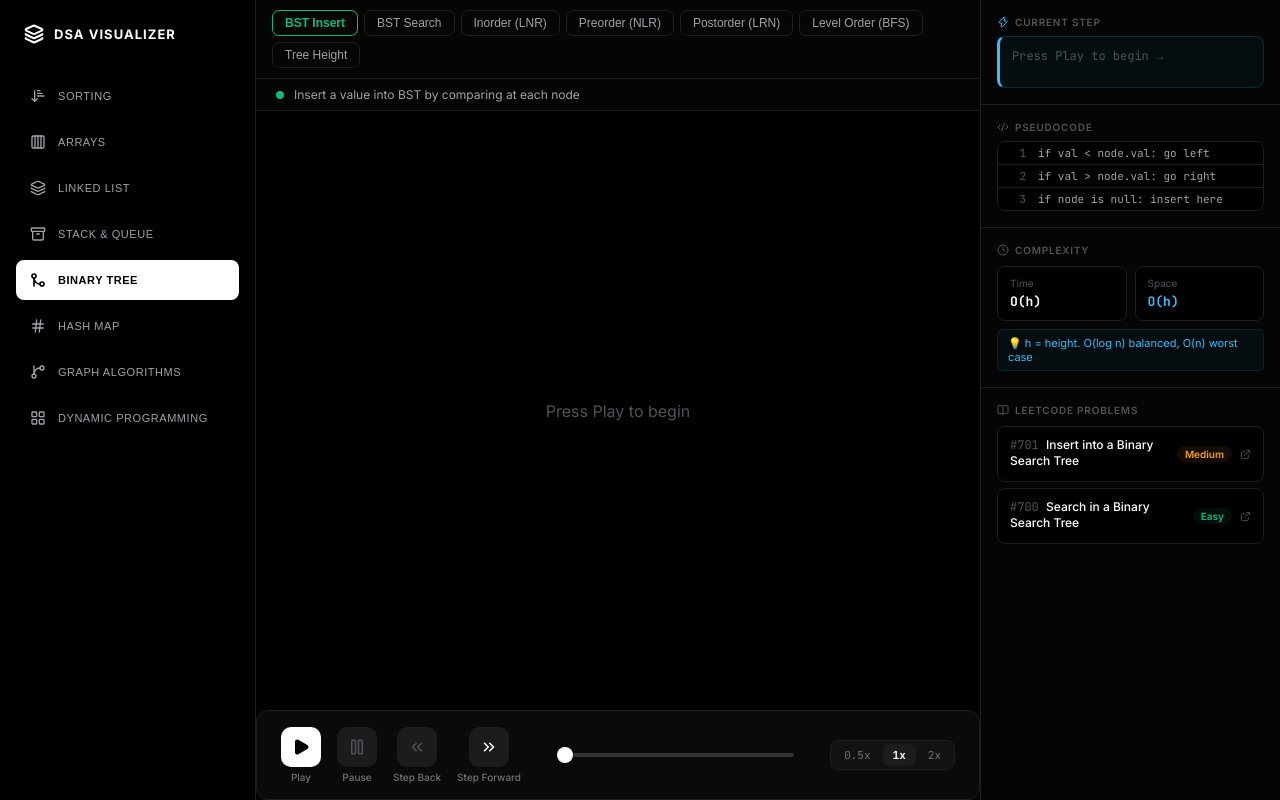
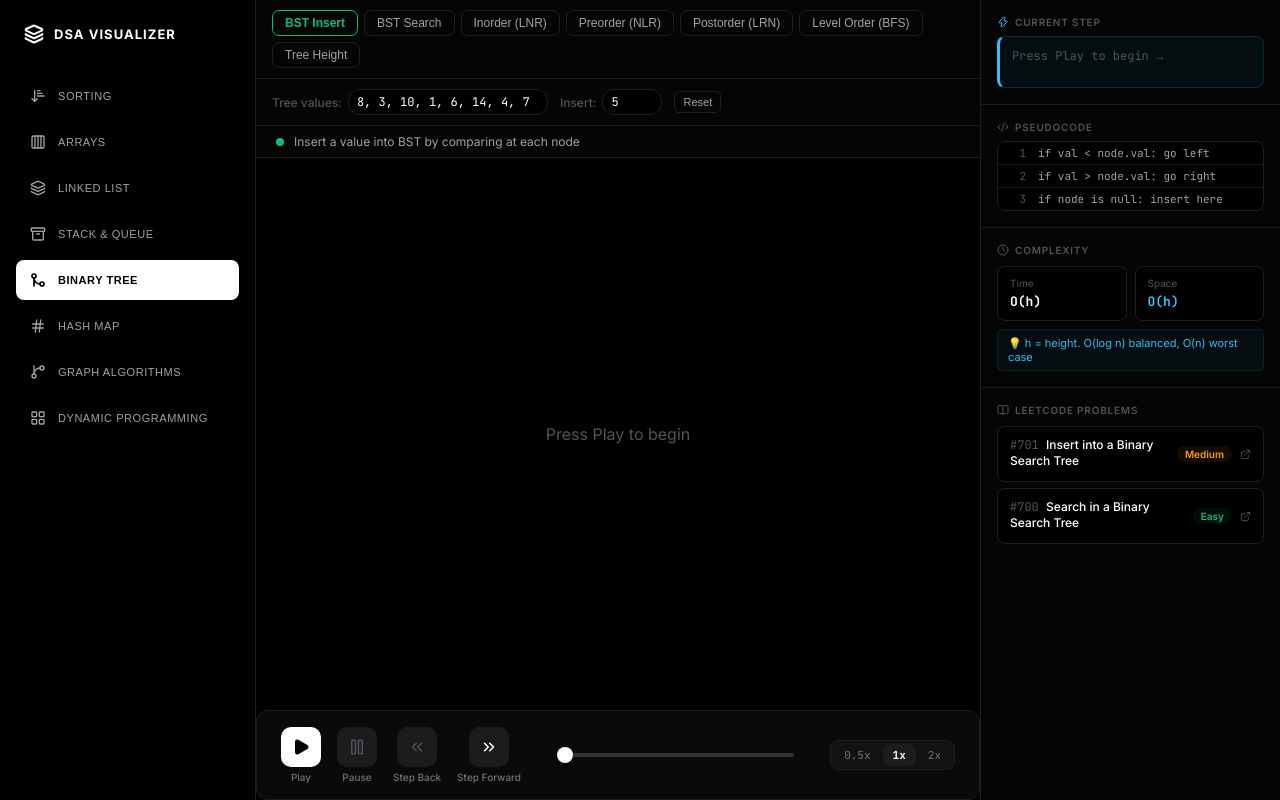
Before and after one commit to hassarch/dsa-visualizer, a Next.js app: page /binary-tree in a window 1280 px wide. Both pictures are taken after a click on the button "BST Insert". Built offline with nearby package versions, Linux system fonts and the light colour scheme.

Commit message:
tree visuals

```diff
--- a/app/binary-tree/page.jsx
+++ b/app/binary-tree/page.jsx
@@ -4,7 +4,7 @@ import { usePlayback } from '../../hooks/usePlayback'
 import { bstInsert, bstSearch, inorderTraversal, preorderTraversal, postorderTraversal, levelOrderTraversal, treeHeight } from '../../engines/binaryTreeEngines'
 import PlaybackControls from '../../components/PlaybackControls'
 import Sidebar from '../../components/Sidebar'
-import { ExternalLink, Clock, Database, Zap, BookOpen, Code2 } from 'lucide-react'
+import { ExternalLink, Clock, Zap, BookOpen, Code2 } from 'lucide-react'
 
 const ALGOS = {
   bstInsert: {
@@ -150,6 +150,69 @@ export default function BinaryTreePage() {
             ))}
           </div>
 
+          {/* Input Controls */}
+          <div style={{ padding: '10px 16px', borderBottom: '1px solid var(--border)', background: 'var(--bg-surface)', display: 'flex', gap: 12, alignItems: 'center', flexWrap: 'wrap' }}>
+            <div style={{ display: 'flex', alignItems: 'center', gap: 6 }}>
+              <span style={{ fontSize: 12, color: 'var(--text-muted)', fontWeight: 500 }}>Tree values:</span>
+              <input
+                type="text"
+                value={Array.isArray(input.values) ? input.values.join(', ') : ''}
+                onChange={(e) => {
+                  const values = e.target.value.split(',').map(v => parseInt(v.trim())).filter(v => !isNaN(v))
+                  setInput({ ...input, values })
+                  playback.reset()
+                }}
+                style={{
+                  padding: '4px 8px', borderRadius: 5, border: '1px solid var(--border)',
+                  background: 'var(--bg-canvas)', color: 'var(--text-primary)',
+                  fontSize: 12, fontFamily: 'JetBrains Mono, monospace', width: 200
+                }}
+                placeholder="8, 3, 10, 1, 6, 14, 4, 7"
+              />
+            </div>
+
+            {(algoKey === 'bstInsert' || algoKey === 'bstSearch') && (
+              <div style={{ display: 'flex', alignItems: 'center', gap: 6 }}>
+                <span style={{ fontSize: 12, color: 'var(--text-muted)', fontWeight: 500 }}>
+                  {algoKey === 'bstInsert' ? 'Insert:' : 'Search:'}
+                </span>
+                <input
+                  type="number"
+                  value={algoKey === 'bstInsert' ? (input.insertVal || '') : (input.searchVal || '')}
+                  onChange={(e) => {
+                    const val = parseInt(e.target.value)
+                    if (algoKey === 'bstInsert') {
+                      setInput({ ...input, insertVal: isNaN(val) ? '' : val })
+                    } else {
+                      setInput({ ...input, searchVal: isNaN(val) ? '' : val })
+                    }
+                    playback.reset()
+                  }}
+                  style={{
+                    padding: '4px 8px', borderRadius: 5, border: '1px solid var(--border)',
+                    background: 'var(--bg-canvas)', color: 'var(--text-primary)',
+                    fontSize: 12, fontFamily: 'JetBrains Mono, monospace', width: 60
+                  }}
+                  placeholder={algoKey === 'bstInsert' ? '5' : '6'}
+                />
+              </div>
+            )}
+
+            <button
+              onClick={() => {
+                setInput(ALGOS[algoKey].defaultInput)
+                playback.reset()
+              }}
+              style={{
+                padding: '4px 8px', borderRadius: 5, border: '1px solid var(--border)',
+                background: 'transparent', color: 'var(--text-secondary)',
+                fontSize: 11, cursor: 'pointer', transition: 'all 0.15s'
+              }}
+            >
+              Reset
+            </button>
+          </div>
+
           {/* Description */}
           <div style={{ padding: '8px 20px', background: 'var(--bg-surface)', borderBottom: '1px solid var(--border)', display: 'flex', alignItems: 'center', gap: 10 }}>
             <div style={{ width: 8, height: 8, borderRadius: '50%', background: algo.color, flexShrink: 0 }} />
@@ -217,8 +280,10 @@ function TreeCanvas({ frame, algoKey, algo }) {
   const foundId = frame?.foundId
   const newId = frame?.newId
   const heights = frame?.heights ?? {}
+  const currentId = frame?.currentId // For inorder traversal green highlight
 
   function getNodeColor(node) {
+    if (node.id === currentId) return '#10B981' // Green for current visited node (inorder)
     if (node.id === foundId) return 'var(--sorted)'
     if (foundId === -1) return 'var(--swap)'
     if (node.id === newId) return 'var(--sorted)'
@@ -240,8 +305,18 @@ function TreeCanvas({ frame, algoKey, algo }) {
     <svg width="100%" height="100%" viewBox="0 0 720 400" style={{ display: 'block' }}>
       <defs>
         <filter id="tree-glow">
-          <feGaussianBlur stdDeviation="4" result="blur" />
-          <feMerge><feMergeNode in="blur" /><feMergeNode in="SourceGraphic" /></feMerge>
+          <feGaussianBlur stdDeviation="3" result="blur" />
+          <feMerge>
+            <feMergeNode in="blur" />
+            <feMergeNode in="SourceGraphic" />
+          </feMerge>
+        </filter>
+        <filter id="tree-new-glow">
+          <feGaussianBlur stdDeviation="5" result="blur" />
+          <feMerge>
+            <feMergeNode in="blur" />
+            <feMergeNode in="SourceGraphic" />
+          </feMerge>
         </filter>
       </defs>
 
@@ -250,24 +325,45 @@ function TreeCanvas({ frame, algoKey, algo }) {
         const pos = positions[node.id]
         if (!pos) return null
 
+        const isInPath = path.has(node.id)
+        const isActiveNode = highlight.has(node.id)
+
         return (
           <g key={`edges-${node.id}`}>
             {node.leftId && positions[node.leftId] && (
               <line
                 x1={pos.x} y1={pos.y}
                 x2={positions[node.leftId].x} y2={positions[node.leftId].y}
-                stroke={path.has(node.id) && path.has(node.leftId) ? algo.color : 'var(--border)'}
-                strokeWidth={path.has(node.id) && path.has(node.leftId) ? 2 : 1.5}
-                style={{ transition: 'stroke 0.3s' }}
+                stroke={
+                  isInPath && path.has(node.leftId) ? algo.color :
+                  isActiveNode && highlight.has(node.leftId) ? `${algo.color}88` :
+                  'var(--border)'
+                }
+                strokeWidth={
+                  isInPath && path.has(node.leftId) ? 3 :
+                  isActiveNode && highlight.has(node.leftId) ? 2.5 :
+                  1.5
+                }
+                style={{ transition: 'all 0.3s ease' }}
+                strokeDasharray={isActiveNode && highlight.has(node.leftId) ? '5,5' : 'none'}
               />
             )}
             {node.rightId && positions[node.rightId] && (
               <line
                 x1={pos.x} y1={pos.y}
                 x2={positions[node.rightId].x} y2={positions[node.rightId].y}
-                stroke={path.has(node.id) && path.has(node.rightId) ? algo.color : 'var(--border)'}
-                strokeWidth={path.has(node.id) && path.has(node.rightId) ? 2 : 1.5}
-                style={{ transition: 'stroke 0.3s' }}
+                stroke={
+                  isInPath && path.has(node.rightId) ? algo.color :
+                  isActiveNode && highlight.has(node.rightId) ? `${algo.color}88` :
+                  'var(--border)'
+                }
+                strokeWidth={
+                  isInPath && path.has(node.rightId) ? 3 :
+                  isActiveNode && highlight.has(node.rightId) ? 2.5 :
+                  1.5
+                }
+                style={{ transition: 'all 0.3s ease' }}
+                strokeDasharray={isActiveNode && highlight.has(node.rightId) ? '5,5' : 'none'}
               />
             )}
           </g>
@@ -281,29 +377,61 @@ function TreeCanvas({ frame, algoKey, algo }) {
         const color = getNodeColor(node)
         const isActive = highlight.has(node.id)
         const isNew = node.id === newId
+        const isInPath = path.has(node.id)
+        const isCurrent = node.id === currentId // Green visited node
         const h = heights[node.id]
 
         return (
-          <g key={node.id}>
-            {/* Glow */}
-            {(isActive || isNew) && (
-              <circle cx={pos.x} cy={pos.y} r={26} fill="none" stroke={color} strokeWidth={1} opacity={0.2} filter="url(#tree-glow)" />
+          <g key={node.id} opacity={1} style={{ visibility: 'visible' }}>
+            {/* Glow for active/new/current nodes */}
+            {(isActive || isNew || isCurrent) && (
+              <circle cx={pos.x} cy={pos.y} r={28} fill="none" stroke={color} strokeWidth={1.5} opacity={0.3} filter="url(#tree-glow)" />
+            )}
+
+            {/* Extra glow for newly inserted node */}
+            {isNew && (
+              <circle cx={pos.x} cy={pos.y} r={32} fill="none" stroke={color} strokeWidth={1} opacity={0.2} filter="url(#tree-new-glow)" />
+            )}
+
+            {/* Extra glow for current visited node */}
+            {isCurrent && (
+              <circle cx={pos.x} cy={pos.y} r={32} fill="none" stroke={color} strokeWidth={1} opacity={0.25} filter="url(#tree-glow)" />
             )}
 
             {/* Node circle */}
             <circle
-              cx={pos.x} cy={pos.y} r={isActive || isNew ? 22 : 20}
-              fill={`${color}18`} stroke={color}
-              strokeWidth={isActive || isNew ? 2.5 : 1.5}
-              style={{ transition: 'all 0.3s' }}
+              cx={pos.x} cy={pos.y} r={isActive || isNew || isCurrent ? 22 : isInPath ? 21 : 20}
+              fill={isCurrent ? 'rgba(16,185,129,0.2)' : `${color}22`}
+              stroke={color}
+              strokeWidth={isNew ? 3.5 : isCurrent ? 3.5 : isActive ? 3 : isInPath ? 2.5 : 2}
+              opacity={1}
+              style={{ transition: 'all 0.3s ease' }}
+              strokeDasharray={isActive && !isNew && !isCurrent ? '3,3' : 'none'}
             />
 
             {/* Value */}
             <text x={pos.x} y={pos.y + 5} textAnchor="middle"
-              fill={color} fontSize={14} fontWeight="700" fontFamily="JetBrains Mono, monospace"
-              style={{ transition: 'all 0.3s' }}>
+              fill={color} fontSize={14} fontWeight={isActive || isNew || isCurrent ? 800 : 700} fontFamily="JetBrains Mono, monospace"
+              opacity={1}
+              style={{ transition: 'all 0.3s ease' }}>
               {node.val}
             </text>
+
+            {/* Current visited indicator */}
+            {isCurrent && (
+              <text x={pos.x} y={pos.y - 30} textAnchor="middle"
+                fill={color} fontSize={10} fontWeight="600" fontFamily="JetBrains Mono, monospace">
+                ✓ VISIT
+              </text>
+            )}
+
+            {/* New node indicator */}
+            {isNew && !isCurrent && (
+              <text x={pos.x} y={pos.y - 30} textAnchor="middle"
+                fill={color} fontSize={10} fontWeight="600" fontFamily="JetBrains Mono, monospace">
+                NEW
+              </text>
+            )}
 
             {/* Height label */}
             {h !== undefined && (
--- a/app/graph/page.jsx
+++ b/app/graph/page.jsx
@@ -39,11 +39,22 @@ export default function GraphPage() {
   const current = frame?.current
   const frontier = new Set([...queue, ...stack])
 
+  // Debug logging
+  useEffect(() => {
+    console.log('=== Frame Update ===')
+    console.log('Frame:', frame)
+    console.log('Visited:', [...visited])
+    console.log('Current:', current)
+    console.log('Queue:', queue)
+    console.log('Stack:', stack)
+    console.log('Frontier:', [...frontier])
+  }, [frame, visited, current, queue, stack, frontier])
+
   function getNodeColor(node) {
     if (node === current) return '#FBBF24' // Current (Amber)
     if (frontier.has(node) && !visited.has(node)) return '#38BDF8' // In queue/stack (Cyan)
     if (visited.has(node)) return '#34D399' // Visited (Emerald)
-    return '#52525b' // Default (Dim grey)
+    return '#71717a' // Default (lighter grey for better visibility)
   }
 
   function getEdgeColor(u, v) {
@@ -181,7 +192,7 @@ export default function GraphPage() {
                     const isFrontier = frontier.has(node) && !isVisited
 
                     return (
-                      <g key={node}>
+                      <g key={node} style={{ opacity: 1 }}>
                         {/* Glow ring for active */}
                         {isActive && (
                           <circle cx={pos.x} cy={pos.y} r={48}
@@ -191,19 +202,21 @@ export default function GraphPage() {
 
                         {/* Node circle */}
                         <circle cx={pos.x} cy={pos.y} r={isActive ? 38 : 32}
-                          fill={isActive ? 'rgba(251,191,36,0.06)' : isFrontier ? 'rgba(56,189,248,0.04)' : isVisited ? 'rgba(52,211,153,0.04)' : 'transparent'}
+                          fill={isActive ? 'rgba(251,191,36,0.2)' : isFrontier ? 'rgba(56,189,248,0.15)' : isVisited ? 'rgba(52,211,153,0.2)' : 'rgba(113,113,122,0.1)'}
                           stroke={color}
-                          strokeWidth={isActive ? 3 : isVisited || isFrontier ? 2 : 1.5}
+                          strokeWidth={isActive ? 3.5 : isVisited || isFrontier ? 2.5 : 2}
+                          opacity={1}
                           style={{ transition: 'all 0.3s', filter: isActive ? 'url(#node-glow)' : 'none' }}
                         />
 
                         {/* Node label */}
                         <text x={pos.x} y={pos.y + 8} textAnchor="middle"
-                          fill={color === '#52525b' ? '#71717a' : color}
+                          fill={color}
                           fontSize={isActive ? '22px' : '18px'}
                           fontWeight="700"
                           fontFamily="JetBrains Mono, monospace"
-                          style={{ transition: 'all 0.3s' }}>
+                          opacity={1}
+                          style={{ transition: 'all 0.3s', pointerEvents: 'none' }}>
                           {node}
                         </text>
                       </g>
--- a/engines/binaryTreeEngines.js
+++ b/engines/binaryTreeEngines.js
@@ -51,6 +51,14 @@ export function* bstInsert({ values, insertVal }) {
     root = insertNode(root, v)
   }
 
+  // Handle empty tree case
+  if (!root) {
+    root = makeNode(insertVal)
+    yield { nodes: treeToNodes(root), positions: computePositions(root), highlight: [root.id], path: [root.id], newId: root.id, label: `Inserted ${insertVal} as root (tree was empty)` }
+    yield { nodes: treeToNodes(root), positions: computePositions(root), highlight: [], path: [], newId: null, label: `✓ Insert complete` }
+    return
+  }
+
   yield { nodes: treeToNodes(root), positions: computePositions(root), highlight: [], path: [], newId: null, label: `Inserting ${insertVal} into BST` }
 
   // Now animate the insert
@@ -65,7 +73,10 @@ export function* bstInsert({ values, insertVal }) {
       yield { nodes: treeToNodes(root), positions: computePositions(root), highlight: [curr.id], path: [...path], newId: null, label: `${insertVal} < ${curr.val}, go LEFT` }
       if (!curr.left) {
         curr.left = makeNode(insertVal)
-        yield { nodes: treeToNodes(root), positions: computePositions(root), highlight: [curr.left.id], path: [...path, curr.left.id], newId: curr.left.id, label: `Inserted ${insertVal} as left child of ${curr.val}` }
+        const newPath = [...path, curr.left.id]
+        yield { nodes: treeToNodes(root), positions: computePositions(root), highlight: [curr.left.id], path: newPath, newId: curr.left.id, label: `Inserted ${insertVal} as left child of ${curr.val}` }
+        // Add a brief pause to highlight the newly inserted node
+        yield { nodes: treeToNodes(root), positions: computePositions(root), highlight: [curr.left.id], path: newPath, newId: curr.left.id, label: `✨ New node ${insertVal} successfully added` }
         break
       }
       curr = curr.left
@@ -73,7 +84,10 @@ export function* bstInsert({ values, insertVal }) {
       yield { nodes: treeToNodes(root), positions: computePositions(root), highlight: [curr.id], path: [...path], newId: null, label: `${insertVal} > ${curr.val}, go RIGHT` }
       if (!curr.right) {
         curr.right = makeNode(insertVal)
-        yield { nodes: treeToNodes(root), positions: computePositions(root), highlight: [curr.right.id], path: [...path, curr.right.id], newId: curr.right.id, label: `Inserted ${insertVal} as right child of ${curr.val}` }
+        const newPath = [...path, curr.right.id]
+        yield { nodes: treeToNodes(root), positions: computePositions(root), highlight: [curr.right.id], path: newPath, newId: curr.right.id, label: `Inserted ${insertVal} as right child of ${curr.val}` }
+        // Add a brief pause to highlight the newly inserted node
+        yield { nodes: treeToNodes(root), positions: computePositions(root), highlight: [curr.right.id], path: newPath, newId: curr.right.id, label: `✨ New node ${insertVal} successfully added` }
         break
       }
       curr = curr.right
@@ -129,20 +143,20 @@ export function* inorderTraversal({ values }) {
 
   const visited = []
 
-  yield { nodes: treeToNodes(root), positions: computePositions(root), highlight: [], visited: [], label: `Inorder: Left → Root → Right (gives sorted order for BST)` }
+  yield { nodes: treeToNodes(root), positions: computePositions(root), highlight: [], visited: [], currentId: null, label: `Inorder: Left → Root → Right (gives sorted order for BST)` }
 
   function* inorder(node) {
     if (!node) return
-    yield { nodes: treeToNodes(root), positions: computePositions(root), highlight: [node.id], visited: [...visited], label: `Go LEFT from ${node.val}` }
+    yield { nodes: treeToNodes(root), positions: computePositions(root), highlight: [node.id], visited: [...visited], currentId: null, label: `Go LEFT from ${node.val}` }
     yield* inorder(node.left)
     visited.push(node.val)
-    yield { nodes: treeToNodes(root), positions: computePositions(root), highlight: [node.id], visited: [...visited], label: `Visit ${node.val} (add to result)` }
-    yield { nodes: treeToNodes(root), positions: computePositions(root), highlight: [node.id], visited: [...visited], label: `Go RIGHT from ${node.val}` }
+    yield { nodes: treeToNodes(root), positions: computePositions(root), highlight: [node.id], visited: [...visited], currentId: node.id, label: `Visit ${node.val} (add to result)` }
+    yield { nodes: treeToNodes(root), positions: computePositions(root), highlight: [node.id], visited: [...visited], currentId: null, label: `Go RIGHT from ${node.val}` }
     yield* inorder(node.right)
   }
 
   yield* inorder(root)
-  yield { nodes: treeToNodes(root), positions: computePositions(root), highlight: [], visited: [...visited], label: `✓ Inorder result: [${visited.join(', ')}]` }
+  yield { nodes: treeToNodes(root), positions: computePositions(root), highlight: [], visited: [...visited], currentId: null, label: `✓ Inorder result: [${visited.join(', ')}]` }
 }
 
 // Preorder traversal (Root → Left → Right)
@@ -152,18 +166,18 @@ export function* preorderTraversal({ values }) {
 
   const visited = []
 
-  yield { nodes: treeToNodes(root), positions: computePositions(root), highlight: [], visited: [], label: `Preorder: Root → Left → Right` }
+  yield { nodes: treeToNodes(root), positions: computePositions(root), highlight: [], visited: [], currentId: null, label: `Preorder: Root → Left → Right` }
 
   function* preorder(node) {
     if (!node) return
     visited.push(node.val)
-    yield { nodes: treeToNodes(root), positions: computePositions(root), highlight: [node.id], visited: [...visited], label: `Visit ${node.val} (Root first)` }
+    yield { nodes: treeToNodes(root), positions: computePositions(root), highlight: [node.id], visited: [...visited], currentId: node.id, label: `Visit ${node.val} (Root first)` }
     yield* preorder(node.left)
     yield* preorder(node.right)
   }
 
   yield* preorder(root)
-  yield { nodes: treeToNodes(root), positions: computePositions(root), highlight: [], visited: [...visited], label: `✓ Preorder result: [${visited.join(', ')}]` }
+  yield { nodes: treeToNodes(root), positions: computePositions(root), highlight: [], visited: [...visited], currentId: null, label: `✓ Preorder result: [${visited.join(', ')}]` }
 }
 
 // Postorder traversal (Left → Right → Root)
@@ -173,20 +187,20 @@ export function* postorderTraversal({ values }) {
 
   const visited = []
 
-  yield { nodes: treeToNodes(root), positions: computePositions(root), highlight: [], visited: [], label: `Postorder: Left → Right → Root` }
+  yield { nodes: treeToNodes(root), positions: computePositions(root), highlight: [], visited: [], currentId: null, label: `Postorder: Left → Right → Root` }
 
   function* postorder(node) {
     if (!node) return
-    yield { nodes: treeToNodes(root), positions: computePositions(root), highlight: [node.id], visited: [...visited], label: `Go LEFT from ${node.val}` }
+    yield { nodes: treeToNodes(root), positions: computePositions(root), highlight: [node.id], visited: [...visited], currentId: null, label: `Go LEFT from ${node.val}` }
     yield* postorder(node.left)
-    yield { nodes: treeToNodes(root), positions: computePositions(root), highlight: [node.id], visited: [...visited], label: `Go RIGHT from ${node.val}` }
+    yield { nodes: treeToNodes(root), positions: computePositions(root), highlight: [node.id], visited: [...visited], currentId: null, label: `Go RIGHT from ${node.val}` }
     yield* postorder(node.right)
     visited.push(node.val)
-    yield { nodes: treeToNodes(root), positions: computePositions(root), highlight: [node.id], visited: [...visited], label: `Visit ${node.val} (Root last)` }
+    yield { nodes: treeToNodes(root), positions: computePositions(root), highlight: [node.id], visited: [...visited], currentId: node.id, label: `Visit ${node.val} (Root last)` }
   }
 
   yield* postorder(root)
-  yield { nodes: treeToNodes(root), positions: computePositions(root), highlight: [], visited: [...visited], label: `✓ Postorder result: [${visited.join(', ')}]` }
+  yield { nodes: treeToNodes(root), positions: computePositions(root), highlight: [], visited: [...visited], currentId: null, label: `✓ Postorder result: [${visited.join(', ')}]` }
 }
 
 // Level Order (BFS)
```
